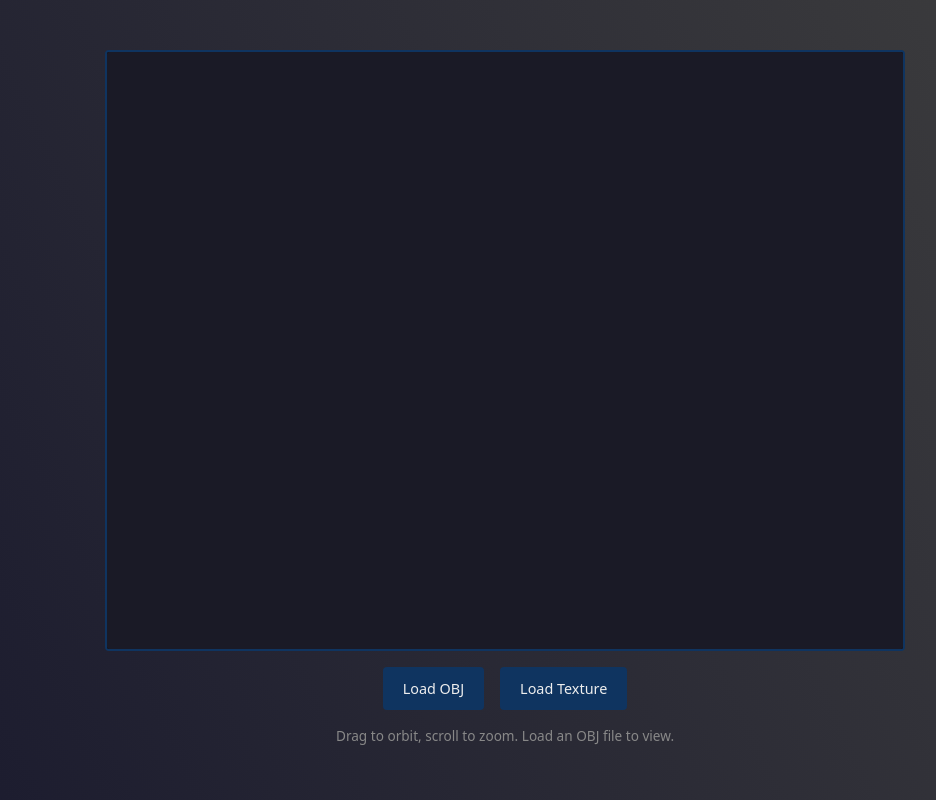
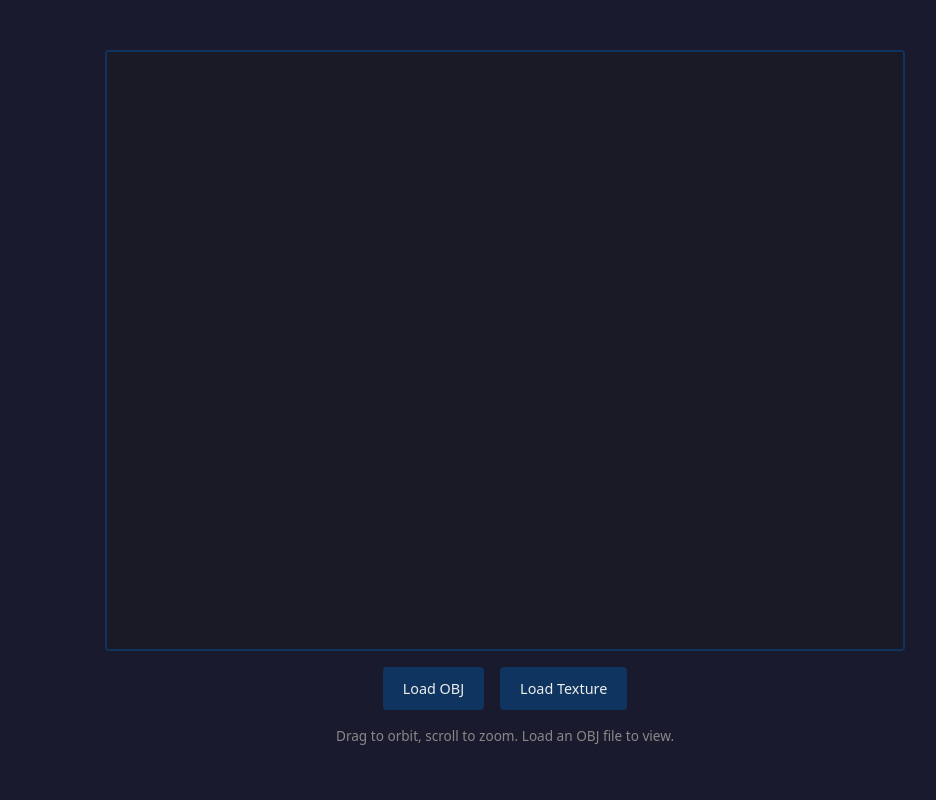
Before and after one commit to tusken-raynor/the-3d-sucker, a website built with Vite: page index.html in a window 1280 px wide. Shown: the whole page, without its empty margins (135-1071 px from the left). Built offline with nearby package versions, Linux system fonts and the light colour scheme; animation ran at ten frames a second.

Commit message:
Implementation
Done! I've completed the implementation:

**Change made in `src/style.css:21`:**
- Replaced `background: linear-gradient(64deg, var(--color-bg), #3e3e3e);` with `background: var(--color-bg);`

The app background will now display the solid `--color-bg` color (`#1a1a2e`) instead of the gradient.

```diff
--- a/src/style.css
+++ b/src/style.css
@@ -18,7 +18,7 @@ body {
     system-ui,
     -apple-system,
     sans-serif;
-  background: linear-gradient(64deg, var(--color-bg), #3e3e3e);
+  background: var(--color-bg);
   color: var(--color-text);
   min-height: 100vh;
   display: flex;
```
Also changed, not shown: .zenflow/tasks/replace-background-gradient-with-ca19/plan.md.
